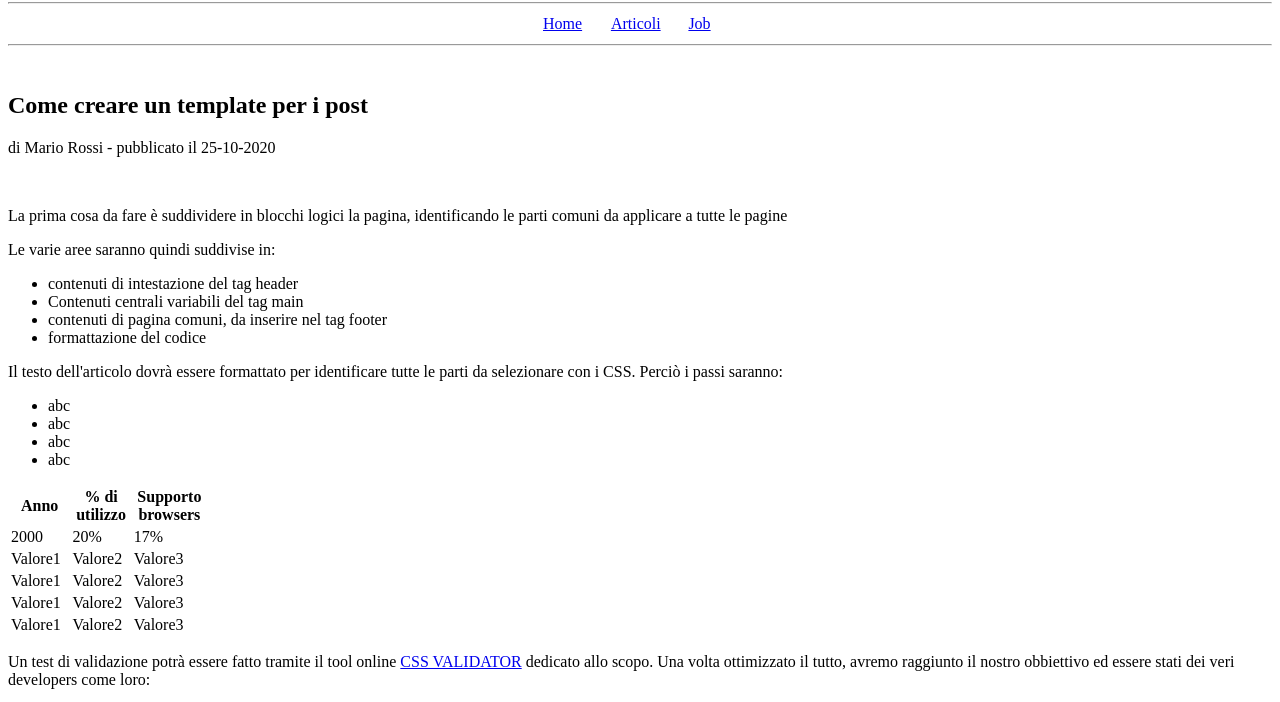
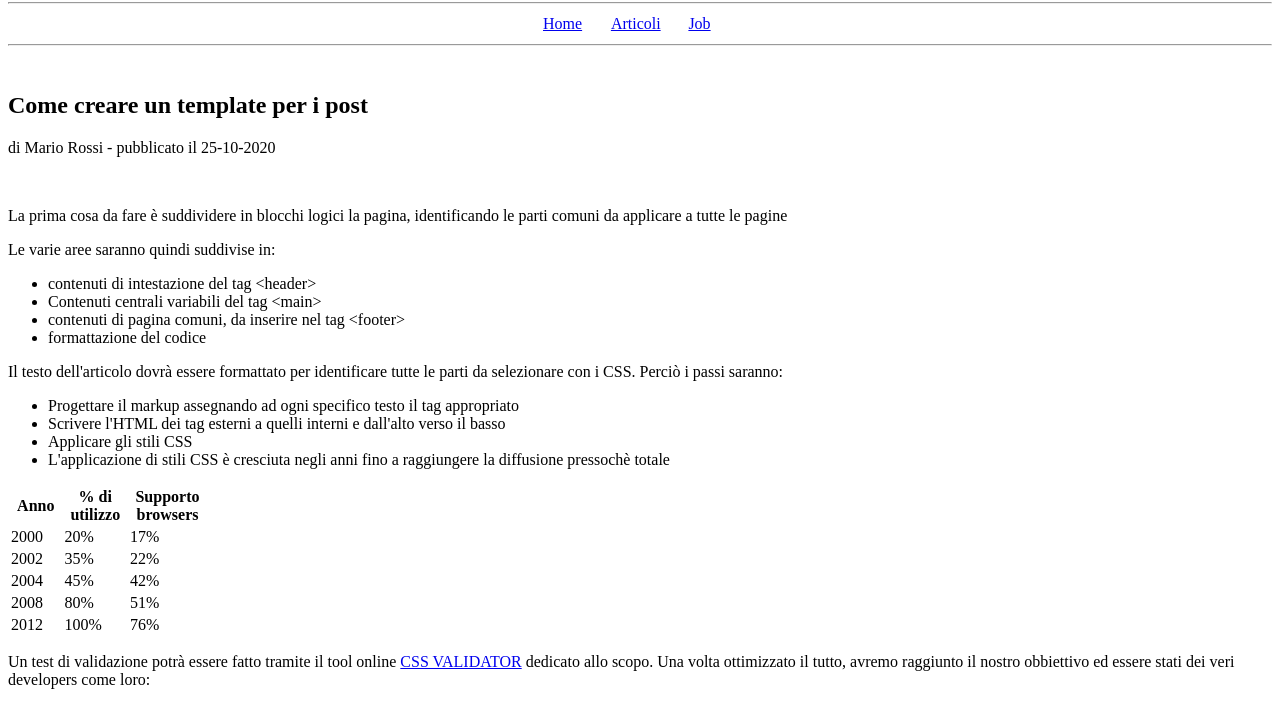
Before and after one commit to MKLNGLO/Epicode-W1-D2, a plain HTML site: page index.html in a window 1280 px wide. Shown: the part 182-884 px from the top of the page. Drawn offline with Linux system fonts and the light colour scheme.

Commit message:
Update index.html
Now all the text is complete

```diff
--- a/index.html
+++ b/index.html
@@ -48,18 +48,18 @@
         <p>La prima cosa da fare è suddividere in blocchi logici la pagina, identificando le parti comuni da applicare a tutte le pagine</p>
     <p> Le varie aree saranno quindi suddivise in:</p>
     <ul>
-        <li>contenuti di intestazione del tag header </li>
-        <li>Contenuti centrali variabili del tag main </li>
-        <li>contenuti di pagina comuni, da inserire nel tag footer </li>
+        <li>contenuti di intestazione del tag &lt;header&gt; </li>
+        <li>Contenuti centrali variabili del tag &lt;main&gt; </li>
+        <li>contenuti di pagina comuni, da inserire nel tag &lt;footer&gt; </li>
         <li>formattazione del codice</li>
     </ul>
 
     <p> Il testo dell'articolo dovrà essere formattato per identificare tutte le parti da selezionare con i CSS. Perciò i passi saranno:</p>
     <ul>
-        <li>abc</li>
-        <li>abc</li>
-        <li>abc</li>
-        <li>abc</li>
+        <li>Progettare il markup assegnando ad ogni specifico testo il tag appropriato</li>
+        <li>Scrivere l'HTML dei tag esterni a quelli interni e dall'alto verso il basso</li>
+        <li>Applicare gli stili CSS</li>
+        <li>L'applicazione di stili CSS è cresciuta negli anni fino a raggiungere la diffusione pressochè totale</li>
     </ul>
     </div>
 
@@ -82,24 +82,24 @@
 <td>17%</td>
 </tr>
 <tr>
-<td>Valore1</td>
-<td>Valore2</td>
-<td>Valore3</td>
+<td>2002</td>
+<td>35%</td>
+<td>22%</td>
 </tr>
 <tr>
-<td>Valore1</td>
-<td>Valore2</td>
-<td>Valore3</td>
+<td>2004</td>
+<td>45%</td>
+<td>42%</td>
 </tr>
 <tr>
-<td>Valore1</td>
-<td>Valore2</td>
-<td>Valore3</td>
+<td>2008</td>
+<td>80%</td>
+<td>51%</td>
 </tr>
 <tr>
-<td>Valore1</td>
-<td>Valore2</td>
-<td>Valore3</td>
+<td>2012</td>
+<td>100%</td>
+<td>76%</td>
 </tr>
 </tbody>
       </table>
```
